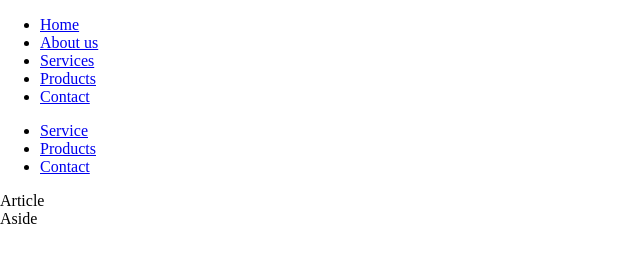
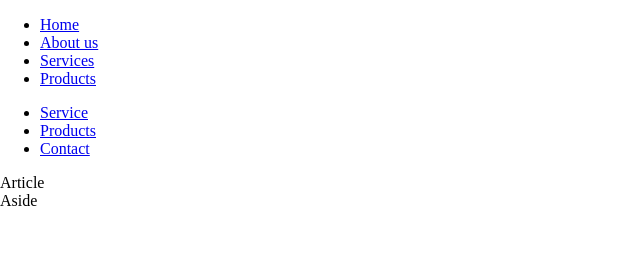
Before and after one commit to Mehmoli/Git-oefenen, a plain HTML site: page index.html in a window 1280 px wide. Shown: the whole page, without its empty margins (0-640 px from the left). Drawn offline with Linux system fonts and the light colour scheme.

Commit message:
list item Contact removed

```diff
--- a/index.html
+++ b/index.html
@@ -12,7 +12,6 @@
         <li><a href="https://">About us</a></li>
         <li><a href="https://">Services</a></li>
         <li><a href="https://">Products</a></li>
-        <li><a href="https://">Contact</a></li>
     </ul>
     <ul>
         <li><a href="https://">Service</a></li>
```
